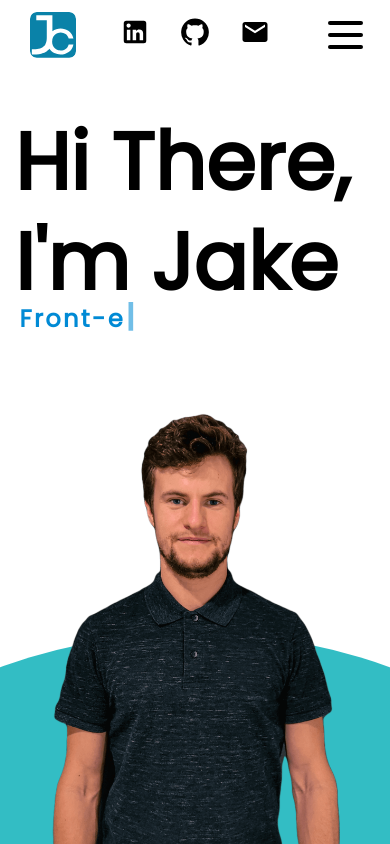
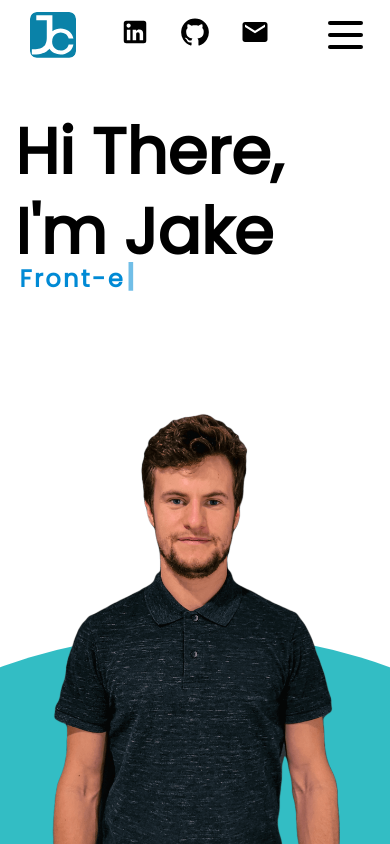
Before and after one commit to jakeclifford/portfolio, a React (Create React App) app: page / in a window 390 px wide. Built offline with nearby package versions, Linux system fonts and the light colour scheme.

Commit message:
Update Main.scss

```diff
--- a/src/componants/main/Main.scss
+++ b/src/componants/main/Main.scss
@@ -92,7 +92,7 @@
           line-height: 125%;
 
             @media only screen and (max-width: 1200px) {
-                font-size: 5rem;
+                font-size: 4rem;
             }
 
             @media only screen and (max-width: 400px) {
```
